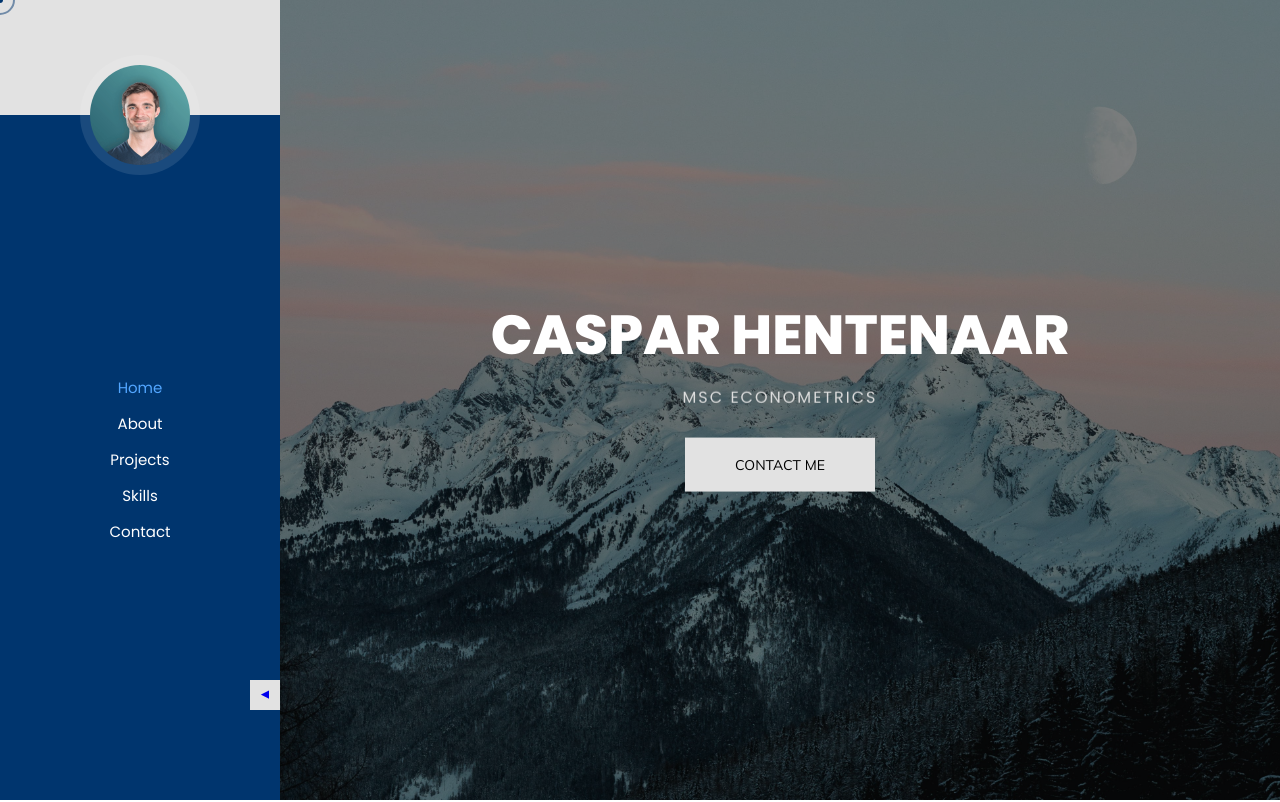
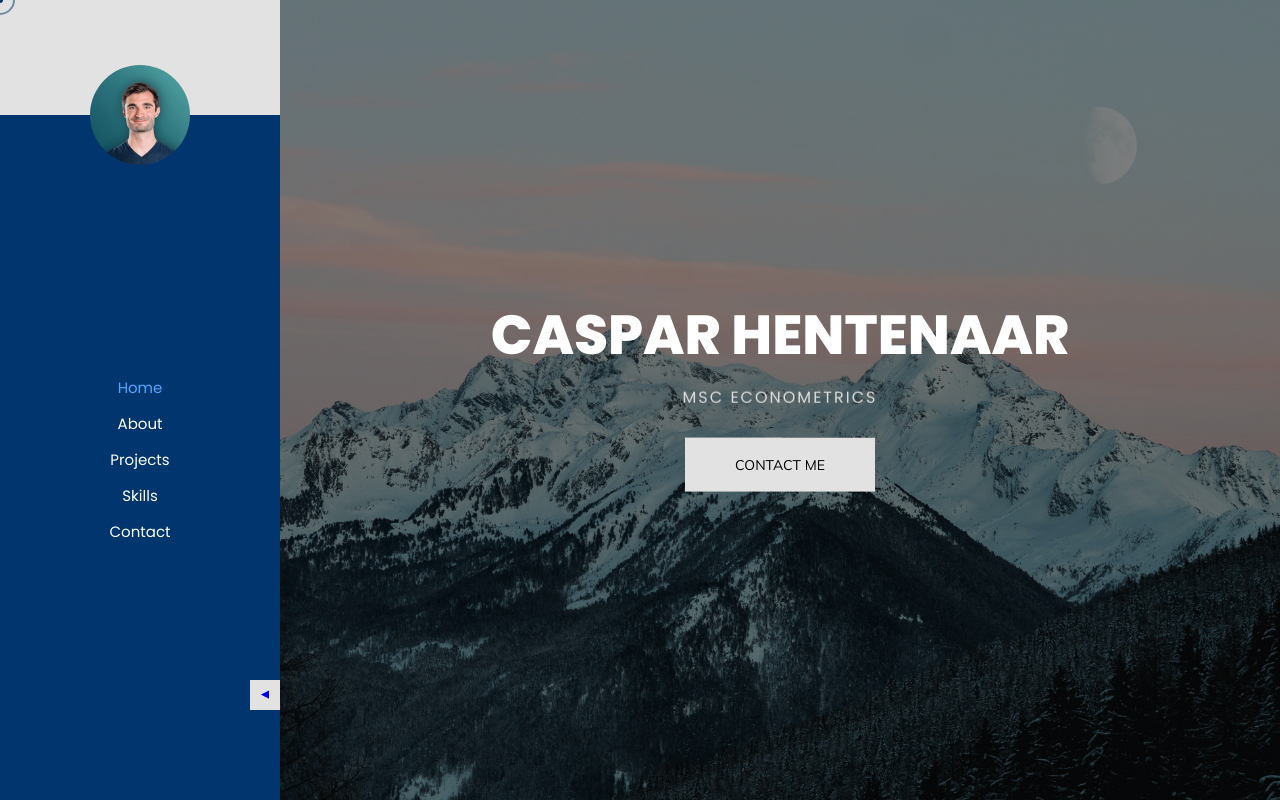
Before and after one commit to rapsac2010/rapsac2010.github.io, a plain HTML site: page index.html in a window 1280 px wide. Shown: the top 802 px of the page. Drawn offline with Linux system fonts and the light colour scheme; no server answers.

Commit message:
refactor: remove highlight from avatar

```diff
--- a/css/style.css
+++ b/css/style.css
@@ -423,7 +423,7 @@ body.resize .arlo_tm_sidebar{
     left: -10px;
     right: -10px;
     border-radius: 100%;
-    background-color: rgba(255,255,255,.1);
+    background-color: rgba(255,255,255,0);
     z-index: -2;
 }
 .arlo_tm_sidebar .logo[data-type="avatar"] .avatar{display: inline-block;}
```
